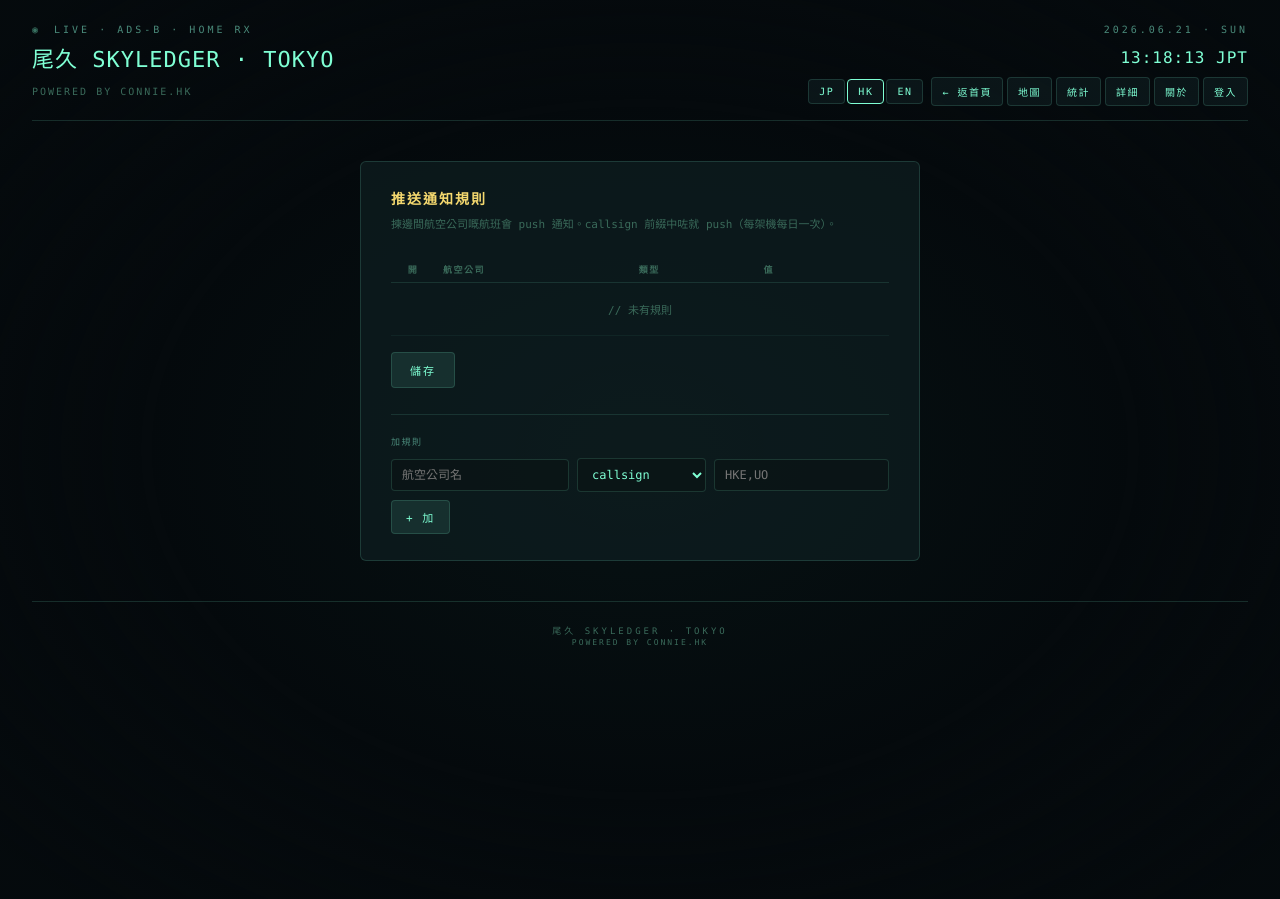
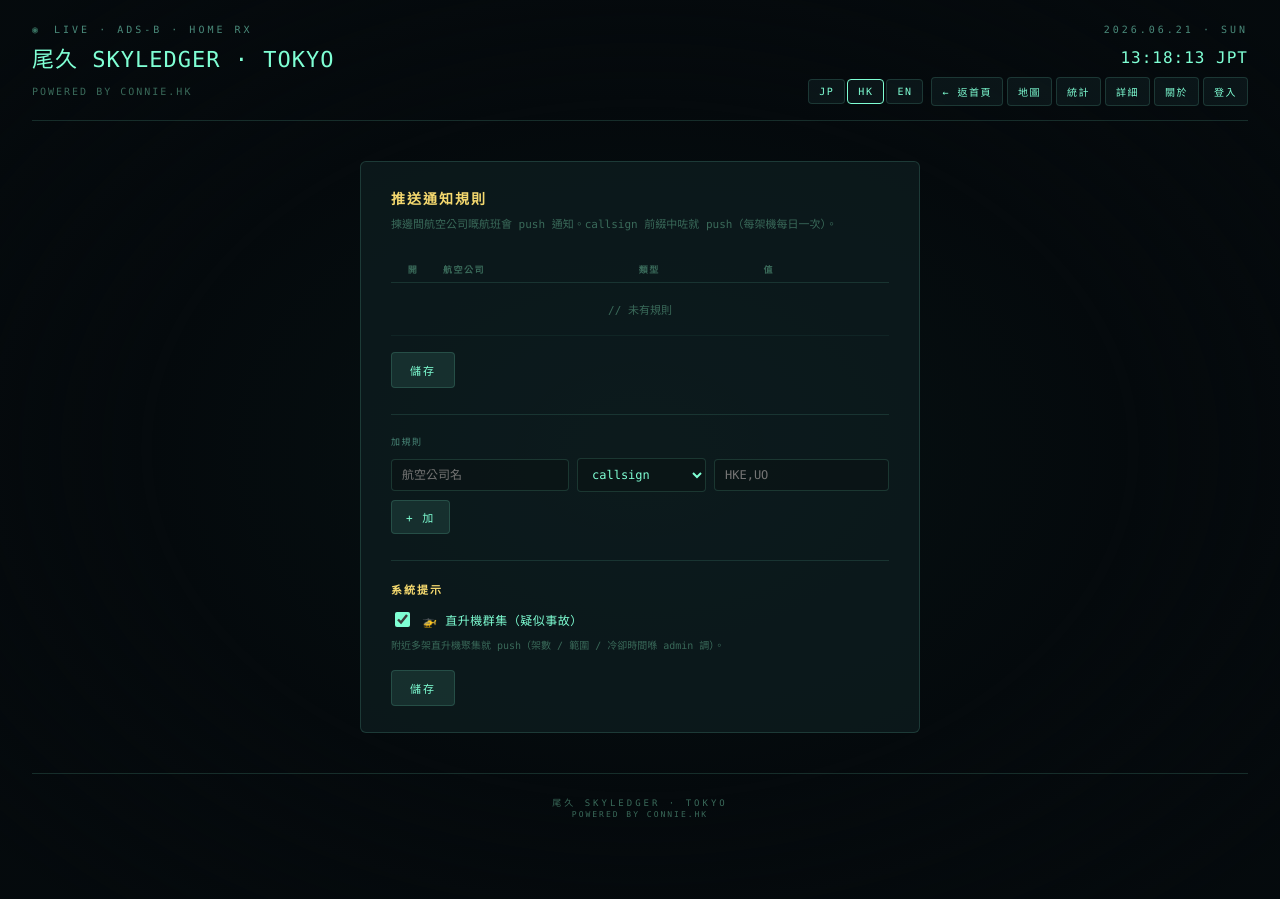
Before and after one commit to 0xc0nn1e/oguskyledger, a Django app: page /push-rules/ in a window 1280 px wide. Run offline with Django 5.2, Linux system fonts and the light colour scheme; the visitor is signed in with stand-in values (Sample User, id 1); data that the repository does not hold is empty; parts of the project's set-up code (start-up, migrations or seed data) failed here and were passed over; some libraries are stand-ins or nearby versions.

Commit message:
push-rules 頁加「系統提示」section：直升機群集 push on/off
直升機群集 push 之前淨係喺 SiteConfig admin 先開到。而家喺 /push-rules/（同其他
push 一齊 on/off 嗰版）加返個 toggle，順手。

- PushRulesView：context 出 heli_cluster_enabled；POST action=system 寫 SiteConfig.heli_cluster_enabled
- push_rules.html：加「系統提示」section（🚁 直升機群集 checkbox + 儲存）
- 三語 push_sys_hdr / push_heli_label / push_heli_desc
- source of truth 仍係 SiteConfig（query_live + ingest_pipeline 照讀）；門檻留喺 admin

```diff
--- a/templates/web/push_rules.html
+++ b/templates/web/push_rules.html
@@ -67,6 +67,16 @@
     padding: 8px 14px; cursor: pointer; text-transform: uppercase; white-space: nowrap;
   }
   .add-form button:hover { background: rgba(127,255,212,0.18); }
+
+  /* 系統提示 section（直升機群集等非 operator-rule 嘅 push on/off）*/
+  .sys-section { margin-top: 26px; padding-top: 20px; border-top: 0.5px solid rgba(127,255,212,0.12); }
+  .sys-section h2 { margin: 0 0 12px; font-size: 11px; letter-spacing: 2px; color: var(--amber); text-transform: uppercase; }
+  .sys-row { display: flex; flex-direction: column; gap: 8px; align-items: flex-start; }
+  .sys-toggle { display: flex; align-items: center; gap: 9px; cursor: pointer; }
+  .sys-toggle input[type="checkbox"] { width: 15px; height: 15px; accent-color: var(--mint); cursor: pointer; }
+  .sys-toggle .sys-name { color: var(--mint); font-size: 12px; letter-spacing: 0.5px; }
+  .sys-desc { margin: 0; font-size: 10px; line-height: 1.6; color: var(--x-muted); }
+  .sys-section button.primary { margin-top: 8px; }
 </style>
 {% endblock %}
 
@@ -126,5 +136,19 @@
     <input class="pfx" type="text" name="callsign_prefixes" placeholder="HKE,UO" maxlength="128" required>
     <button type="submit">+ {{ T.push_add_btn|default:"Add" }}</button>
   </form>
+
+  <div class="sys-section">
+    <h2>{{ T.push_sys_hdr|default:"System alerts" }}</h2>
+    <form method="post" class="sys-row">
+      {% csrf_token %}
+      <input type="hidden" name="action" value="system">
+      <label class="sys-toggle">
+        <input type="checkbox" name="heli_cluster_enabled"{% if heli_cluster_enabled %} checked{% endif %}>
+        <span class="sys-name">🚁 {{ T.push_heli_label|default:"Helicopter cluster (possible incident)" }}</span>
+      </label>
+      <p class="sys-desc">{{ T.push_heli_desc|default:"Push when several helicopters cluster nearby." }}</p>
+      <button type="submit" class="primary">{{ T.push_save|default:"Save" }}</button>
+    </form>
+  </div>
 </div>
 {% endblock %}
--- a/web/_legacy_strings.py
+++ b/web/_legacy_strings.py
@@ -69,6 +69,9 @@ STRINGS = {
         'push_save': '保存',
         'push_delete': '削除',
         'push_empty': '// ルールなし',
+        'push_sys_hdr': 'システム通知',
+        'push_heli_label': 'ヘリ集結（事故の可能性）',
+        'push_heli_desc': '近くにヘリが複数集まると通知。しきい値（機数 / 範囲 / クールダウン）は管理画面で調整。',
         'push_add_hdr': 'ルールを追加',
         'push_ph_label': '航空会社名',
         'push_add_btn': '追加',
@@ -304,6 +307,9 @@ STRINGS = {
         'push_save': '儲存',
         'push_delete': '刪除',
         'push_empty': '// 未有規則',
+        'push_sys_hdr': '系統提示',
+        'push_heli_label': '直升機群集（疑似事故）',
+        'push_heli_desc': '附近多架直升機聚集就 push（架數 / 範圍 / 冷卻時間喺 admin 調）。',
         'push_add_hdr': '加規則',
         'push_ph_label': '航空公司名',
         'push_add_btn': '加',
@@ -539,6 +545,9 @@ STRINGS = {
         'push_save': 'Save',
         'push_delete': 'Delete',
         'push_empty': '// no rules',
+        'push_sys_hdr': 'SYSTEM ALERTS',
+        'push_heli_label': 'Helicopter cluster (possible incident)',
+        'push_heli_desc': 'Push when several helicopters cluster nearby. Thresholds (count / radius / cooldown) in admin.',
         'push_add_hdr': 'Add operator rule',
         'push_ph_label': 'operator name',
         'push_add_btn': 'Add',
--- a/web/views.py
+++ b/web/views.py
@@ -170,6 +170,7 @@ class PushRulesView(LoginRequiredMixin, PlaneHistoryBaseMixin, TemplateView):
     def get_context_data(self, **kwargs):
         ctx = super().get_context_data(**kwargs)
         ctx['rules'] = list(PushRule.objects.order_by('id'))
+        ctx['heli_cluster_enabled'] = SiteConfig.load().heli_cluster_enabled  # 系統 alert on/off（直升機群集）
         ctx['T'] = STRINGS[self.get_lang()]
         return ctx
 
@@ -195,4 +196,10 @@ class PushRulesView(LoginRequiredMixin, PlaneHistoryBaseMixin, TemplateView):
                 if rule.enabled != want:
                     rule.enabled = want
                     rule.save(update_fields=['enabled'])
+        elif action == 'system':
+            # 系統 alert on/off（直升機群集 push）——source of truth 仍係 SiteConfig，
+            # 門檻（架數 / 範圍 / 冷卻）喺 /admin/web/siteconfig/ 調，呢度淨係 on/off。
+            cfg = SiteConfig.load()
+            cfg.heli_cluster_enabled = bool(request.POST.get('heli_cluster_enabled'))
+            cfg.save()
         return redirect('push-rules')
```
